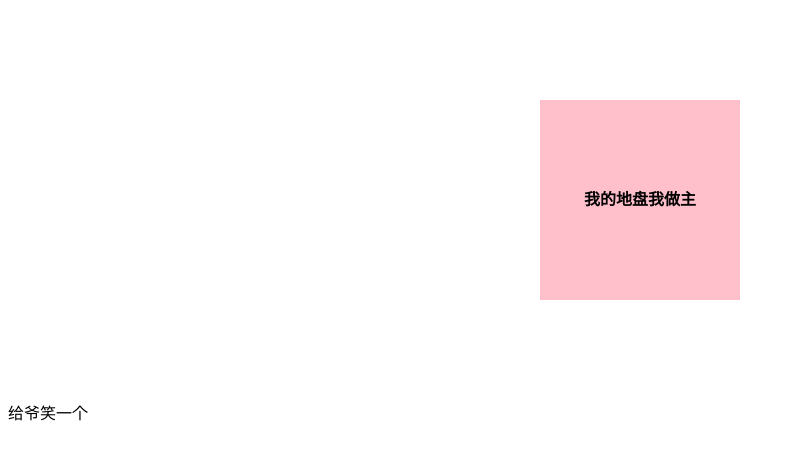
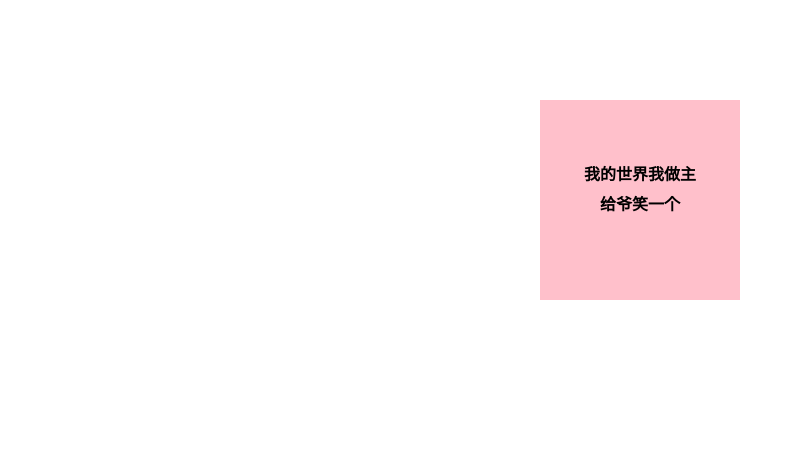
Before and after one commit to huangxiaolin7599/huangxiaolin7599.github.io, a plain HTML site: page index.html in a window 1280 px wide. Shown: the whole page, without its empty margins (0-795 px from the left). Drawn offline with Linux system fonts and the light colour scheme.

Commit message:
Update index.html

```diff
--- a/index.html
+++ b/index.html
@@ -4,20 +4,30 @@
 	<meta charset="UTF-8">
 	<title>完美世界</title>
 	<style>
+		* {
+			margin:0;
+			padding: 0;
+		}
 
-		.box{
+		.box {
 			width: 200px;
 			height: 200px;
-			line-height: 200px;
+			line-height: 30px;
 			font-weight: 700;
 			text-align: center;
 			background-color: pink;
+			padding-top: 60px;
+			box-sizing:border-box;
 			margin: 100px auto;
+
 		}
 	</style>
 </head>
 <body>
-	<div class="box">我的地盘我做主</div>
-	<p>给爷笑一个</p>
+	<div class="box">
+		<p>我的世界我做主<br>给爷笑一个	</p>
+
+	</div>
+
 </body>
 </html>
```
